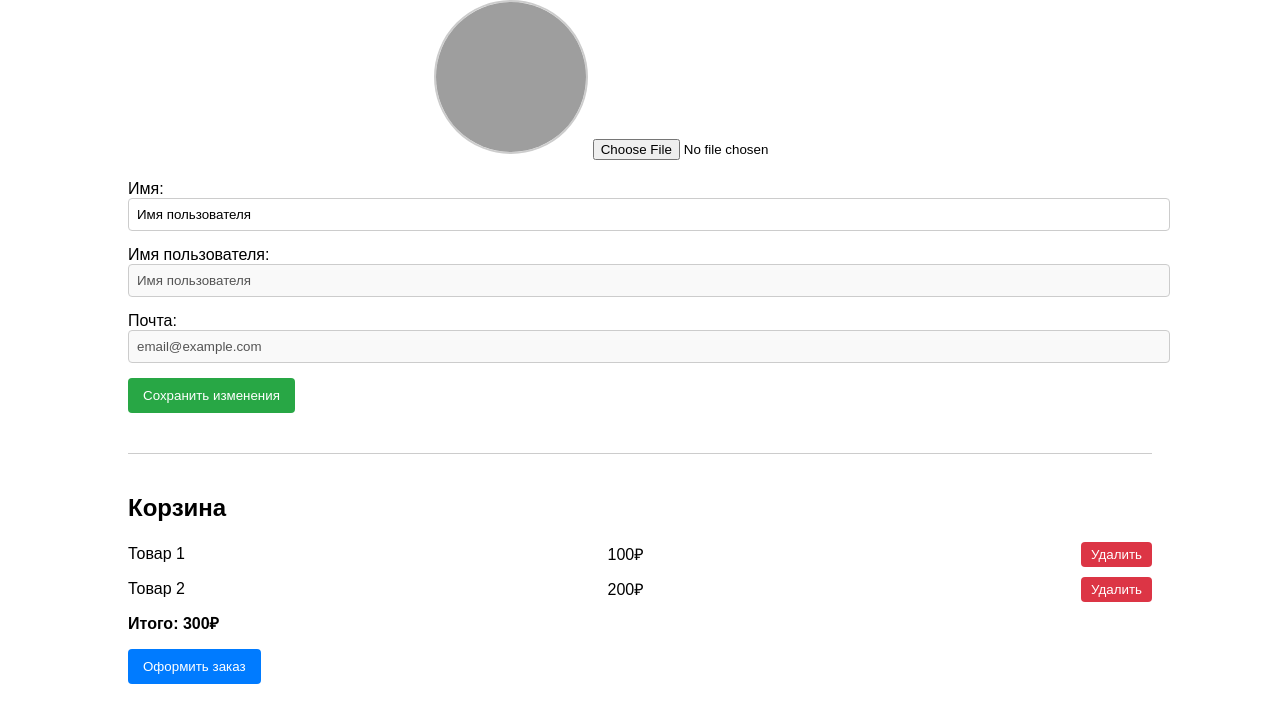
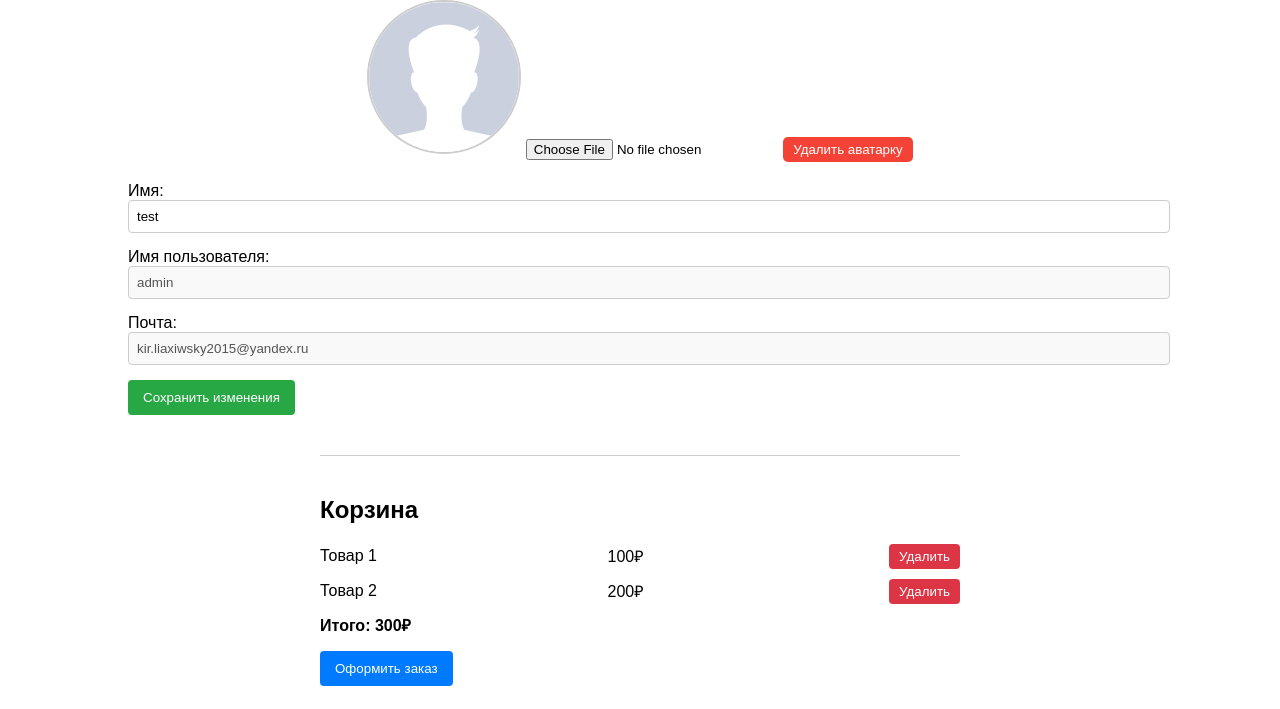
Before and after one commit to Randazzz/gog, a Django app: page /users/profile/ in a window 1280 px wide. Shown: the part 91-800 px from the top of the page. Run offline with Django 5.2, Linux system fonts and the light colour scheme; a user stored in the database is signed in; grey boxes are pictures that could not be loaded.

Commit message:
Добавлен UserProfileForm и возможность редактирования профиля пользователя

```diff
--- a/apps/users/forms.py
+++ b/apps/users/forms.py
@@ -1,15 +1,24 @@
 from django import forms
-from django.contrib.auth.forms import UserCreationForm
+from django.contrib.auth.forms import UserChangeForm, UserCreationForm
 
 from apps.users.models import User
 
 
 class UserRegistrationForm(UserCreationForm):
-    username = forms.CharField(required=True, label='Имя пользователя', widget=forms.TextInput())
-    email = forms.EmailField(required=True, label='Электронная почта', widget=forms.TextInput())
-    password1 = forms.CharField(required=True, label='Пароль', widget=forms.PasswordInput())
-    password2 = forms.CharField(required=True, label='Подтверждение пароля', widget=forms.PasswordInput())
+    username = forms.CharField(label='Имя пользователя', widget=forms.TextInput())
+    email = forms.EmailField(label='Электронная почта', widget=forms.TextInput())
+    password1 = forms.CharField(label='Пароль', widget=forms.PasswordInput())
+    password2 = forms.CharField(label='Подтверждение пароля', widget=forms.PasswordInput())
 
     class Meta:
         model = User
         fields = ['username', 'email', 'password1', 'password2']
+
+
+class UserProfileForm(UserChangeForm):
+    first_name = forms.CharField(widget=forms.TextInput())
+    image = forms.ImageField(widget=forms.FileInput(), required=False)
+
+    class Meta:
+        model = User
+        fields = ['first_name', 'image']
--- a/apps/users/views.py
+++ b/apps/users/views.py
@@ -2,13 +2,30 @@ from django.contrib import messages
 from django.contrib.auth import authenticate, login, logout
 from django.shortcuts import redirect, render
 
-from apps.users.forms import UserRegistrationForm
+from apps.users.forms import UserProfileForm, UserRegistrationForm
+from apps.users.models import User
 
 
 def profile(request):
+    user = request.user
     context = {
-        'title': 'Профиль'
+        'title': 'Профиль',
     }
+
+    if request.method == 'POST':
+        form = UserProfileForm(request.POST, request.FILES, instance=user)
+
+        if 'remove_avatar' in request.POST:
+            user.image.delete()
+
+        if form.is_valid():
+            form.save()
+            return redirect('users:profile')
+
+    else:
+        form = UserProfileForm(instance=user)
+
+    context['form'] = form
     return render(request, 'users/profile.html', context)
 
 
@@ -16,19 +33,15 @@ def register(request):
     context = {
         'title': 'Регистрация'
     }
-    if request.method == 'POST':
-        form = UserRegistrationForm(request.POST)
-        if form.is_valid():
-            form.save()
-            messages.success(request, 'Аккаунт успешно создан!')
-            return redirect('users:login')
-        else:
-            context['form'] = form
-            return render(request, 'users/register.html', context)
-    else:
-        form = UserRegistrationForm()
-        context['form'] = form
-        return render(request, 'users/register.html', context)
+    form = UserRegistrationForm(request.POST or None)
+
+    if request.method == 'POST' and form.is_valid():
+        form.save()
+        messages.success(request, 'Аккаунт успешно создан!')
+        return redirect('users:login')
+
+    context['form'] = form
+    return render(request, 'users/register.html', context)
 
 
 def login_view(request):
--- a/static/css/users/profile.css
+++ b/static/css/users/profile.css
@@ -58,6 +58,8 @@
 }
 
 .cart-section {
+    margin: 0 auto !important;
+    width: 50% !important;
     margin-top: 30px;
     border-top: 1px solid #ccc;
     padding-top: 20px;
@@ -183,3 +185,17 @@ body {
     font-size: 16px;
     margin-left: -5px;
 }
+
+.remove-avatar {
+    margin-top: 10px;
+    padding: 5px 10px;
+    background-color: #f44336;
+    color: white;
+    border: none;
+    border-radius: 5px;
+    cursor: pointer;
+}
+
+.remove-avatar:hover {
+    background-color: #d32f2f;
+}
--- a/templates/users/profile.html
+++ b/templates/users/profile.html
@@ -8,30 +8,37 @@
     <link rel="stylesheet" href="{% static 'css/users/profile.css' %}">
 {% endblock %}
 {% block content %}
+    <form action="{% url 'users:profile' %}" method="post" class="form" enctype="multipart/form-data">
+        {% csrf_token %}
         <div class="profile-container">
             <div class="avatar-section">
-            <img src="default-avatar.png" alt="Avatar" class="avatar" id="avatar">
-            <input type="file" id="upload-avatar" class="upload-avatar" accept="image/*">
+                <img src="{% if user.image %} {{ user.image.url }} {% else %} {% static 'img/default_avatar.jpg' %} {% endif %}"
+                     alt="Avatar" class="avatar" id="avatar-image">
+                <input type="file" name="image" id="image" class="upload-avatar" accept="image/*">
+                <button type="submit" name="remove_avatar" value="true" class="remove-avatar">Удалить аватарку</button>
             </div>
 
             <div class="user-info">
                 <div class="info-item">
-                <label for="name">Имя:</label>
-                <input type="text" id="name" value="Имя пользователя" class="editable"/>
+                    <label for="first_name">Имя:</label>
+                    <input type="text" id="first_name" name="first_name" value="{{ form.first_name.value|default:'' }}"
+                           class="editable"/>
                 </div>
 
                 <div class="info-item">
                     <label for="username">Имя пользователя:</label>
-                <input type="text" id="username" value="Имя пользователя" class="read-only" disabled/>
+                    <input type="text" id="username" value="{{ user.username }}" class="read-only" disabled/>
                 </div>
 
                 <div class="info-item">
                     <label for="email">Почта:</label>
-                <input type="email" id="email" value="email@example.com" class="read-only" disabled/>
+                    <input type="email" id="email" value="{{ user.email }}" class="read-only" disabled/>
                 </div>
 
-            <button class="save-button">Сохранить изменения</button>
+                <button class="save-button" type="submit">Сохранить изменения</button>
             </div>
+        </div>
+    </form>
 
     <div class="cart-section">
         <h2>Корзина</h2>
@@ -53,5 +60,4 @@
 
         <button class="checkout-button">Оформить заказ</button>
     </div>
-    </div>
 {% endblock %}
```
Also changed, not shown: db.sqlite3, media/images/72d46a97-e0f4-4193-b173-d465fdf9de63.jpg (added), media/images/72d46a97-e0f4-4193-b173-d465fdf9de63_kiGNqXE.jpg (added), static/img/default_avatar.jpg (added). Lines whose indentation alone changed are shown as unchanged.
